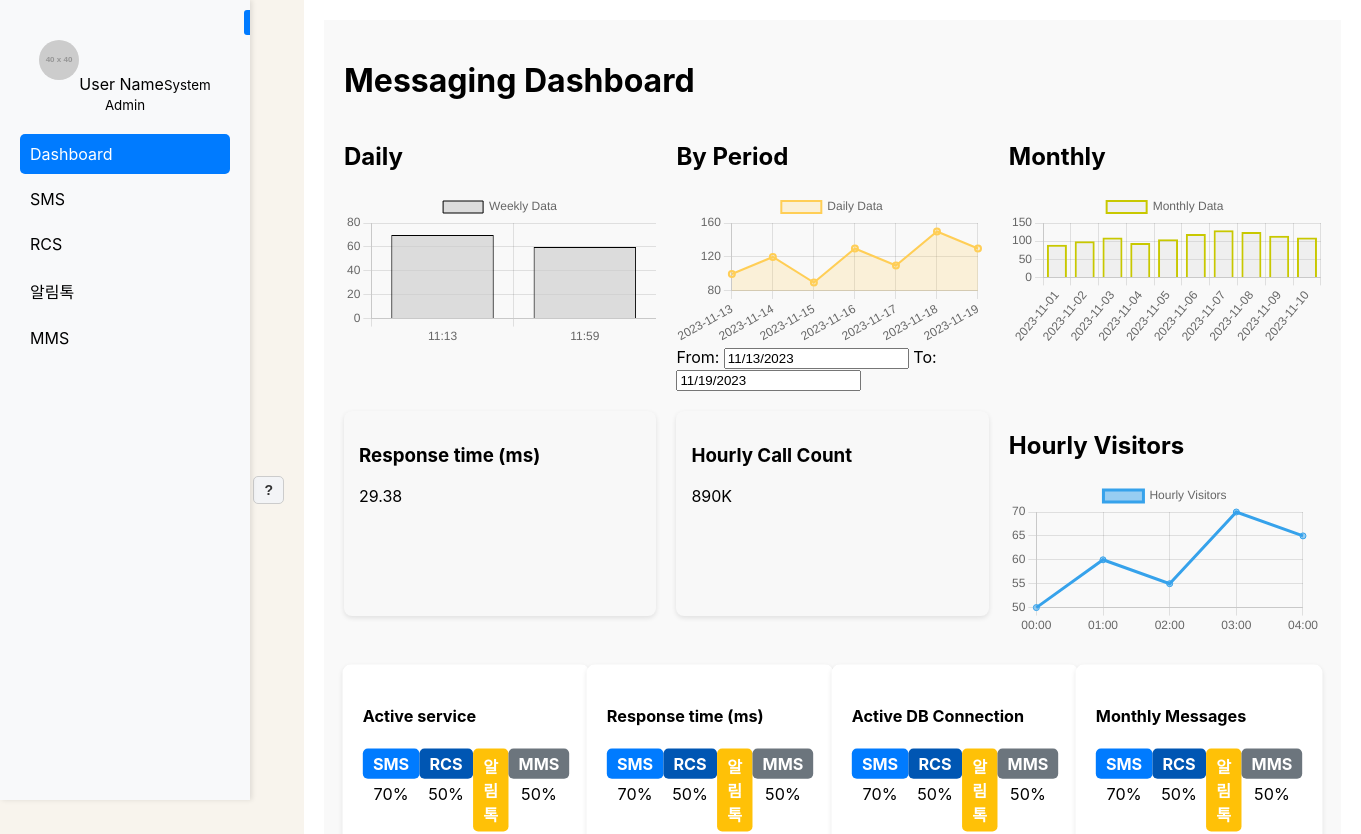
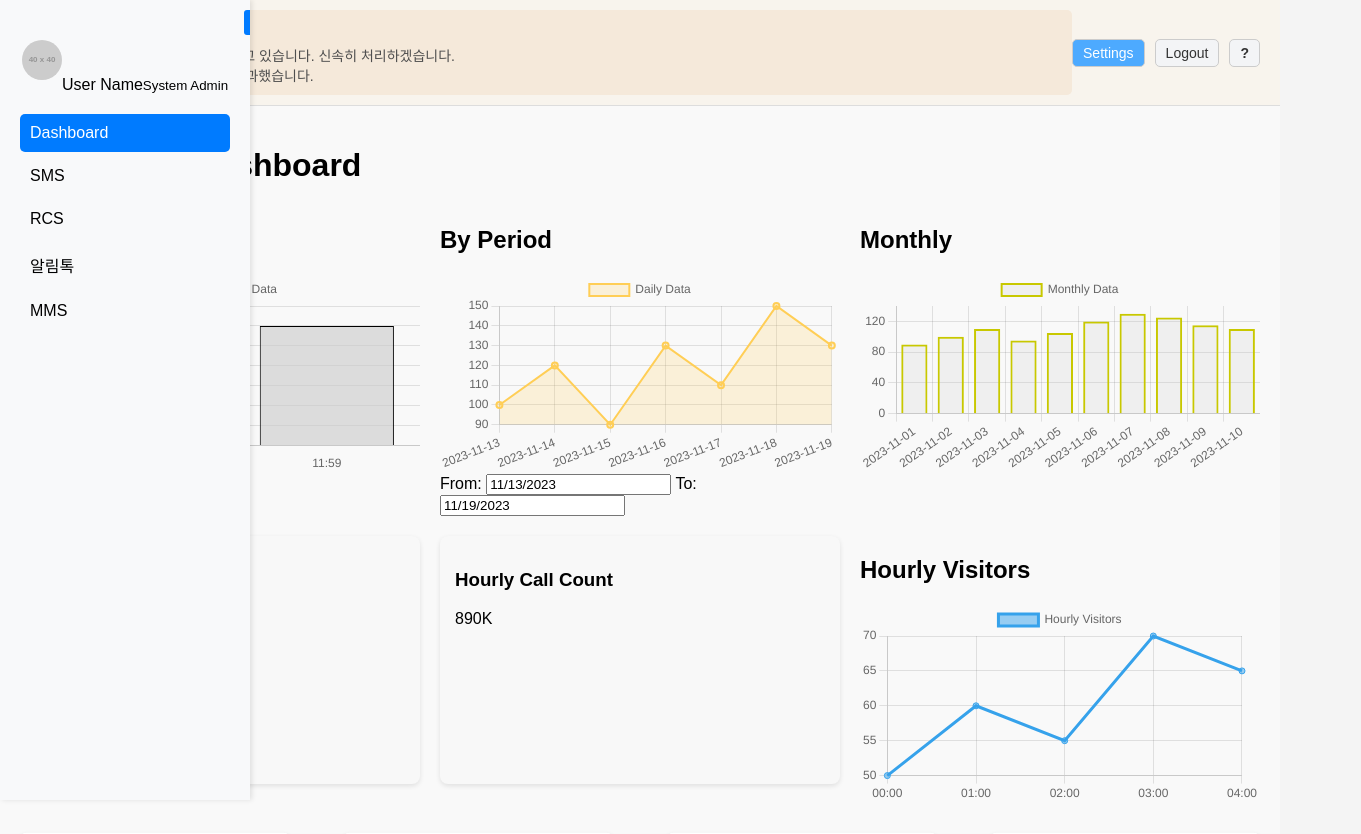
Before and after one commit to hwi-woong/dashboard, a React (Create React App) app: page / in a window 1280 px wide. Shown: the top 834 px of the page, 1361 px wide, since content can reach past the window. Built offline with nearby package versions, Linux system fonts and the light colour scheme.

Commit message:
Update App.css

```diff
--- a/src/App.css
+++ b/src/App.css
@@ -1,12 +1,10 @@
-.App {
-  display: flex;
+body {
+  font-family: Arial, sans-serif;
+  margin: 0;
+  padding: 0;
+  background-color: #f4f4f4;
 }
 
-.sidebar {
-  flex: 0 0 250px;
-}
-
-.main-content {
-  flex: 1;
+.app {
   padding: 20px;
 }
```
